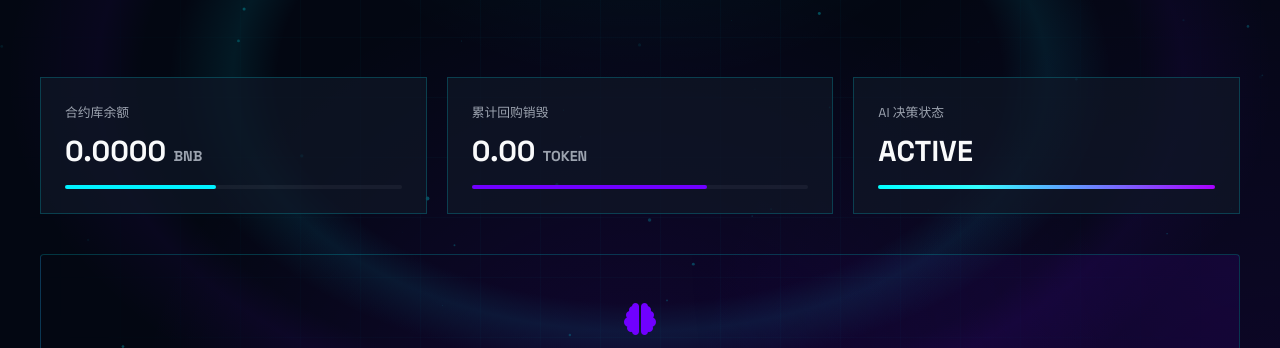
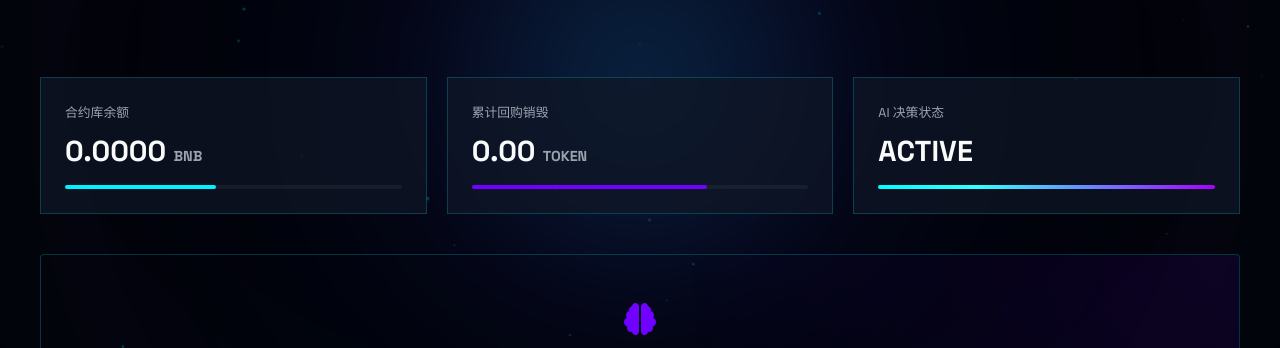
Before and after one commit to 1183668245/Ai-, a plain HTML site: page index.html in a window 1280 px wide. Shown: the part 323-671 px from the top of the page. Drawn offline with nearby package versions, Linux system fonts and the light colour scheme; no server answers.

Commit message:
Update style.css

```diff
--- a/style.css
+++ b/style.css
@@ -18,44 +18,83 @@ body {
     -webkit-font-smoothing: antialiased;
 }
 
-/* 动态背景优化：参考设计图光弧风格 */
+/* 深空能量场背景：极致光影与空间感 */
 .bg-container {
     position: fixed;
     inset: 0;
     z-index: -1;
+    background: #010208; /* 纯净深蓝黑基底 */
+    overflow: hidden;
+}
+
+/* 主辉光层：使用多层渐变构建中心汇聚的能量场 */
+.radial-glow {
+    position: absolute;
+    inset: 0;
     background:
-        /* 核心紫色氛围 */
-        radial-gradient(circle at 50% 100%, rgba(112, 0, 255, 0.15) 0%, transparent 50%),
-        /* 巨大光弧轨道 1 */
-        radial-gradient(ellipse at 50% 50%, transparent 40%, rgba(0, 242, 255, 0.08) 45%, transparent 52%),
-        /* 巨大光弧轨道 2 */
-        radial-gradient(ellipse at 50% 50%, transparent 55%, rgba(112, 0, 255, 0.05) 60%, transparent 70%),
-        var(--bg);
+        /* 中心核心微光 */
+        radial-gradient(circle at 50% 50%, rgba(0, 242, 255, 0.12) 0%, transparent 30%),
+        /* 中层紫色雾化能量 */
+        radial-gradient(circle at 50% 50%, rgba(112, 0, 255, 0.08) 10%, transparent 50%),
+        /* 外层深蓝边界 */
+        radial-gradient(circle at 50% 50%, rgba(0, 30, 60, 0.2) 20%, transparent 70%);
+    filter: blur(40px);
+}
+
+/* 环形辉光轨道：利用伪元素构建超大尺度能量环 */
+.bg-container::before,
+.bg-container::after {
+    content: '';
+    position: absolute;
+    top: 50%;
+    left: 50%;
+    transform: translate(-50%, -50%);
+    border-radius: 50%;
+    mix-blend-mode: screen;
+}
+
+/* 大尺度蓝青色辉光环 */
+.bg-container::before {
+    width: 150vmax;
+    height: 100vmax;
+    background: radial-gradient(ellipse at center, transparent 45%, rgba(0, 242, 255, 0.04) 48%, rgba(0, 242, 255, 0.01) 55%, transparent 65%);
+    filter: blur(60px);
+    opacity: 0.6;
+    animation: energy-pulse 20s infinite alternate ease-in-out;
+}
+
+/* 深紫色消隐环 */
+.bg-container::after {
+    width: 120vmax;
+    height: 120vmax;
+    background: radial-gradient(circle at center, transparent 40%, rgba(112, 0, 255, 0.03) 50%, transparent 60%);
+    filter: blur(80px);
+    opacity: 0.4;
+    animation: energy-pulse 25s infinite alternate-reverse ease-in-out;
+}
+
+@keyframes energy-pulse {
+    0% { transform: translate(-50%, -50%) scale(0.95); opacity: 0.3; }
+    100% { transform: translate(-50%, -50%) scale(1.05); opacity: 0.6; }
 }
 
 #canvas-bg {
+    position: absolute;
     width: 100%;
     height: 100%;
-    opacity: 0.6; /* 粒子半透明，不遮挡光弧 */
+    opacity: 0.5;
+    mix-blend-mode: screen;
 }
 
 .grid-overlay {
     position: absolute;
     inset: 0;
     background-image:
-        linear-gradient(rgba(0, 242, 255, 0.05) 1px, transparent 1px),
-        linear-gradient(90deg, rgba(0, 242, 255, 0.05) 1px, transparent 1px);
-    background-size: 60px 60px;
-    mask-image: radial-gradient(circle at 50% 50%, black 30%, transparent 90%);
-    opacity: 0.5;
-}
-
-.radial-glow {
-    position: absolute;
-    inset: 0;
-    background:
-        radial-gradient(circle at 50% 0%, rgba(0, 242, 255, 0.1) 0%, transparent 40%),
-        radial-gradient(circle at 100% 100%, rgba(112, 0, 255, 0.1) 0%, transparent 40%);
+        linear-gradient(rgba(0, 242, 255, 0.015) 1px, transparent 1px),
+        linear-gradient(90deg, rgba(0, 242, 255, 0.015) 1px, transparent 1px);
+    background-size: 120px 120px;
+    mask-image: radial-gradient(circle at 50% 50%, black 10%, transparent 80%);
+    opacity: 0.3;
 }
 
 
```
